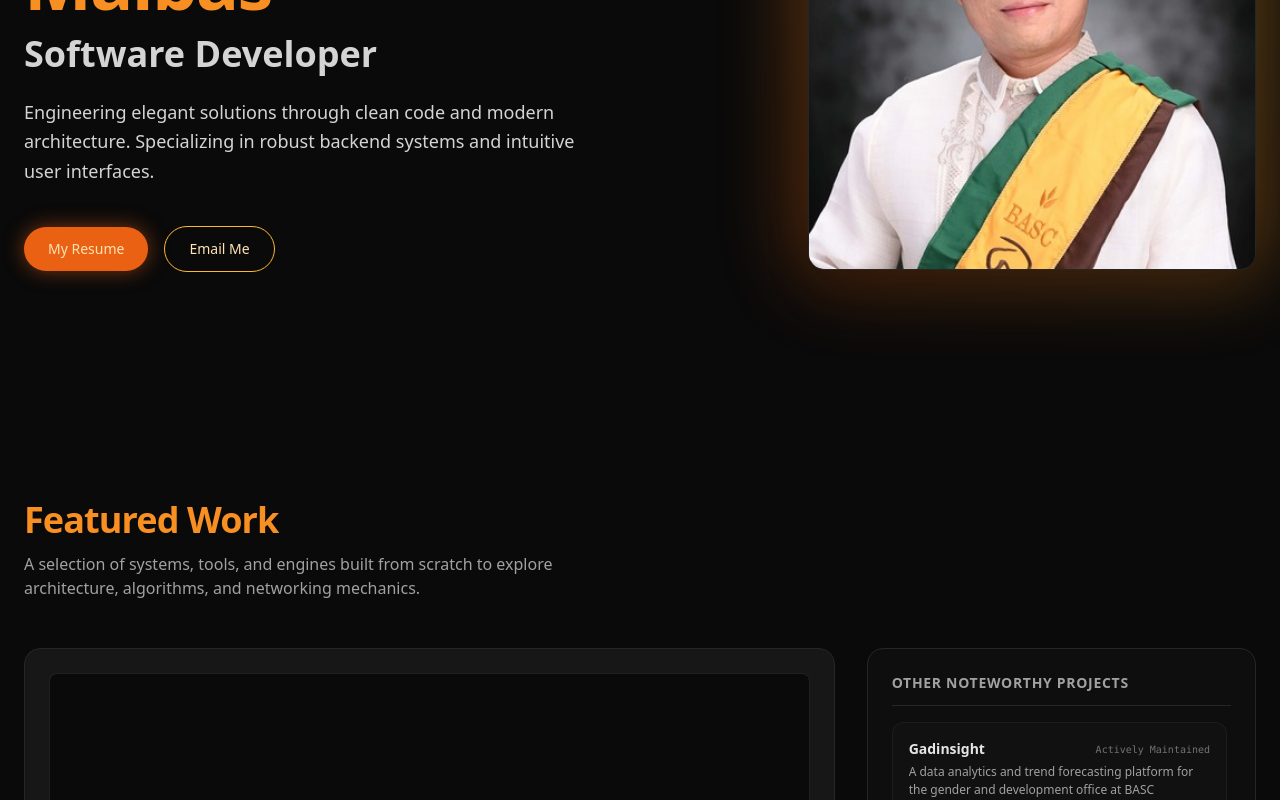
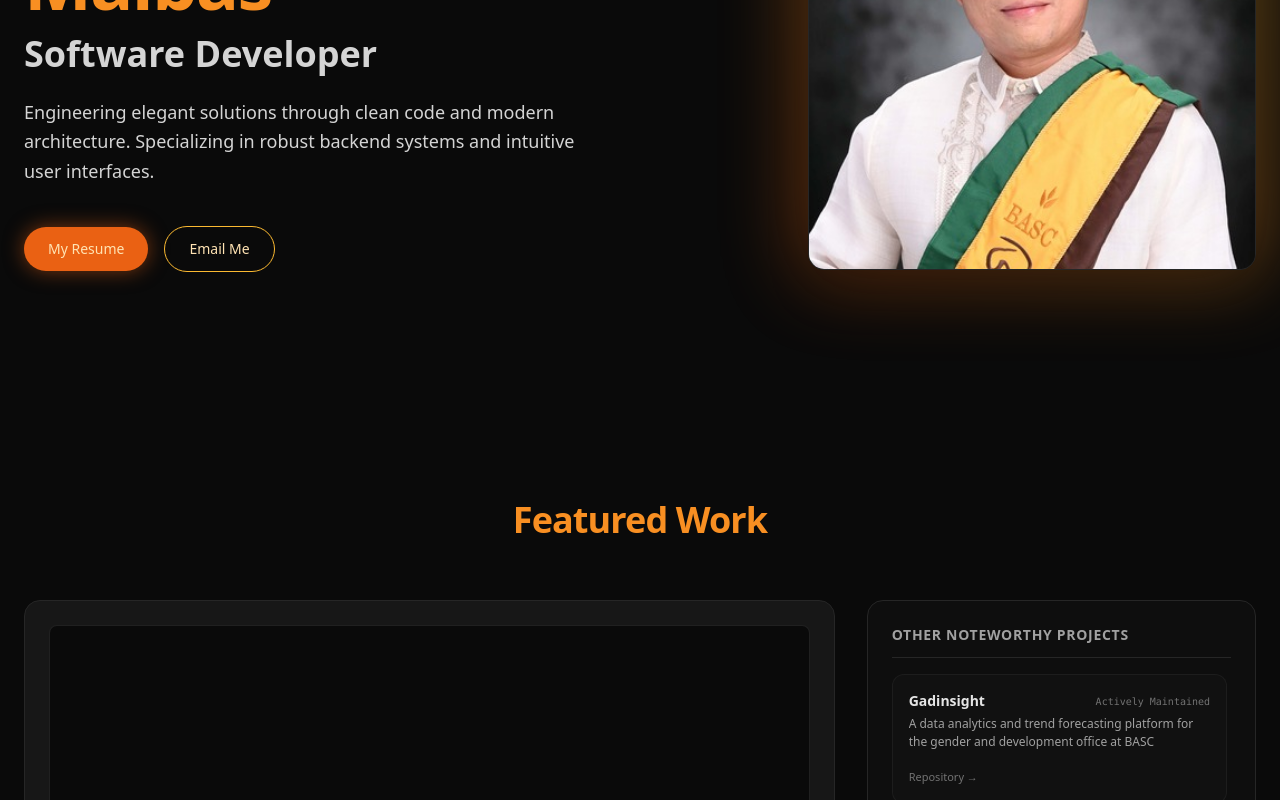
Before and after one commit to Zaido219/personal-portfolio, a React (Vite) app: page / in a window 1280 px wide. Shown: the part 396-1196 px from the top of the page. Built offline with nearby package versions, Linux system fonts and the light colour scheme.

Commit message:
style:WIP style updates for the header

```diff
--- a/src/components/FeaturedWorkSection/FeaturedWork.tsx
+++ b/src/components/FeaturedWorkSection/FeaturedWork.tsx
@@ -7,13 +7,10 @@ import { ReflectedGlow } from "../Shared/Glow";
  * SRP: Renders section title and subtitle
  */
 const SectionHeader = () => (
-  <div className="mb-12">
+  <div className="mb-12 flex flex-row items-center justify-center">
     <h2 className="text-3xl sm:text-4xl font-extrabold text-sunset-bright tracking-tight mb-3">
       Featured Work
     </h2>
-    <p className="text-neutral-400 text-sm sm:text-base max-w-xl">
-      A selection of systems, tools, and engines built from scratch to explore architecture, algorithms, and networking mechanics.
-    </p>
   </div>
 );
 
```
